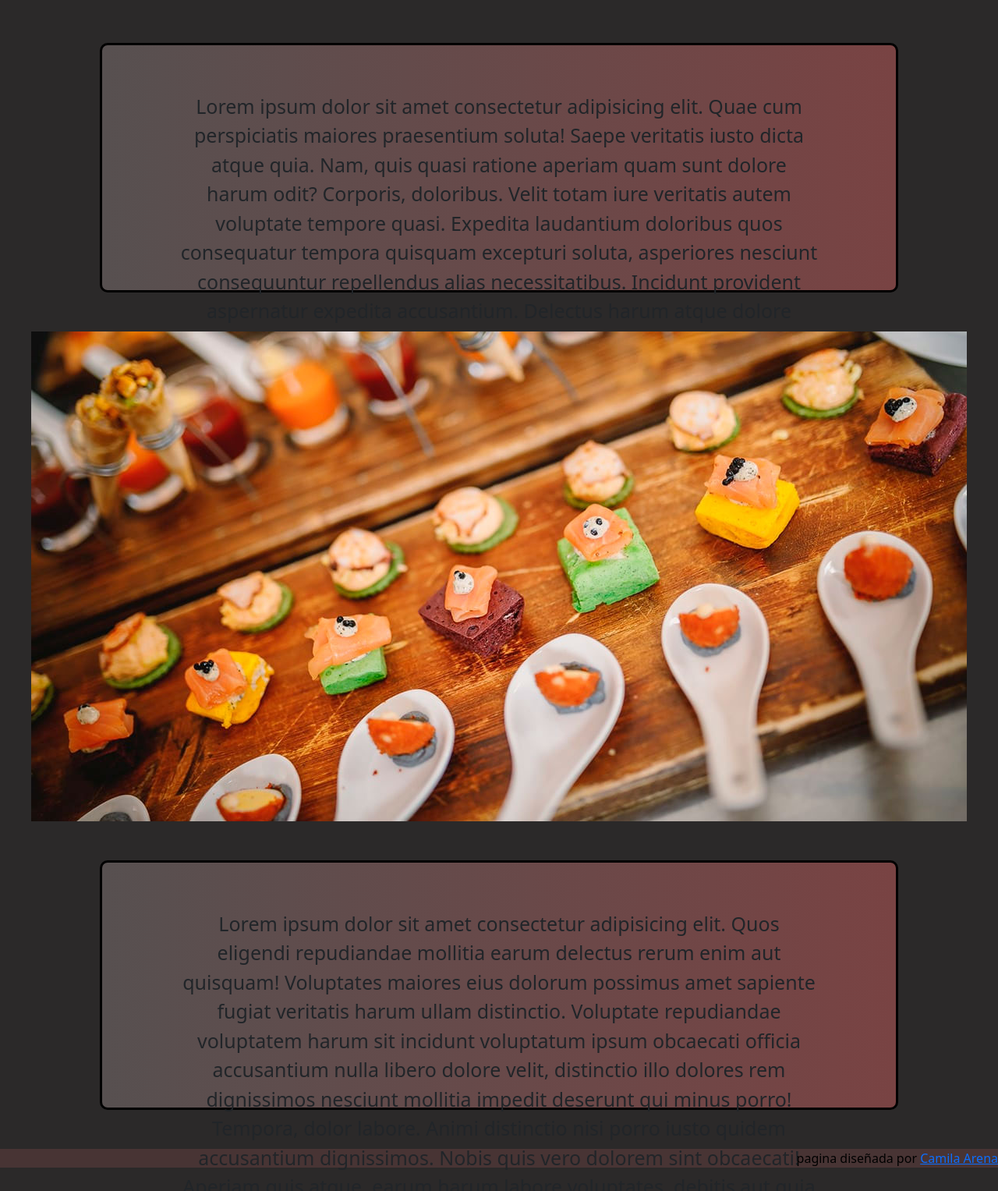
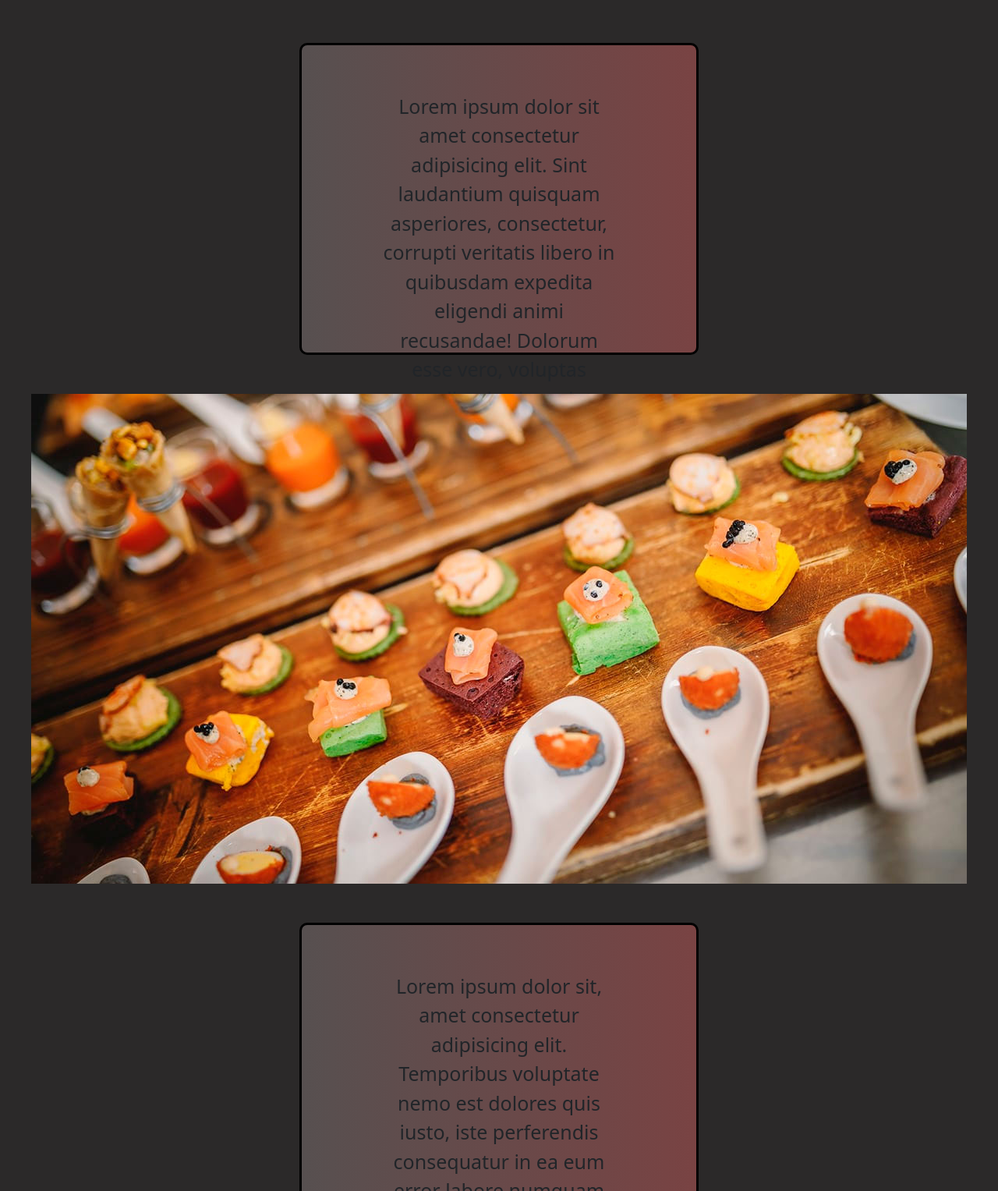
Before and after one commit to belchus/ArenaCamila-Catering2, a website: page pages/sobrenosotros.html in a window 1280 px wide. Shown: the part 653-2180 px from the top of the page at 78% size. Drawn offline with nearby package versions, Linux system fonts and the light colour scheme.

Commit message:
se suben ultimas correcciones

```diff
--- a/pages/sobrenosotros.html
+++ b/pages/sobrenosotros.html
@@ -75,30 +75,22 @@
       </div>
       <div class="padre" col-8>
         <div class="caja">
-          Lorem ipsum dolor sit amet consectetur adipisicing elit. Quae cum perspiciatis maiores praesentium
-          soluta! Saepe veritatis iusto dicta atque quia. Nam, quis quasi ratione aperiam quam sunt dolore
-          harum odit?
-          Corporis, doloribus. Velit totam iure veritatis autem voluptate tempore quasi. Expedita laudantium
-          doloribus quos consequatur tempora quisquam excepturi soluta, asperiores nesciunt consequuntur
-          repellendus alias necessitatibus. Incidunt provident aspernatur expedita accusantium.
-          Delectus harum atque dolore quisquam. Illo culpa voluptatibus repudiandae fuga laudantium sit
-          laborum esse possimus perferendis ipsam deserunt, tenetur inventore a tempore dolorum consequatur!
-          Animi dignissimos excepturi illum necessitatibus eos.
+          Lorem ipsum dolor sit amet consectetur adipisicing elit. Sint laudantium quisquam asperiores, consectetur,
+          corrupti veritatis libero in quibusdam expedita eligendi animi recusandae! Dolorum esse vero, voluptas
+          repellendus iure sint praesentium?
+          Ea non sunt quam fugiat aut culpa harum, eum excepturi quo consequatur accusamus praesentium modi numquam
+          assumenda omnis, dolor soluta optio? Repellat quam placeat et soluta magnam eaque sapiente nobis.
 
         </div>
         <div class=nosotrosfoto>
           <img src="../img/empresa-catering-ibiza-fosh-2.jpg" alt="foto de aperitivos de salmon en diferentes texturas">
         </div>
         <div class="caja">
-          Lorem ipsum dolor sit amet consectetur adipisicing elit. Quos eligendi repudiandae mollitia earum
-          delectus rerum enim aut quisquam! Voluptates maiores eius dolorum possimus amet sapiente fugiat
-          veritatis harum ullam distinctio.
-          Voluptate repudiandae voluptatem harum sit incidunt voluptatum ipsum obcaecati officia accusantium
-          nulla libero dolore velit, distinctio illo dolores rem dignissimos nesciunt mollitia impedit
-          deserunt qui minus porro! Tempora, dolor labore.
-          Animi distinctio nisi porro iusto quidem accusantium dignissimos. Nobis quis vero dolorem sint
-          obcaecati! Aperiam quis atque, earum harum labore voluptates, debitis aut quia nemo sint illum
-          dolorum dicta doloribus.
+          Lorem ipsum dolor sit, amet consectetur adipisicing elit. Temporibus voluptate nemo est dolores quis iusto,
+          iste perferendis consequatur in ea eum error labore numquam totam aliquid ex! Accusamus, qui eum.
+          Nisi reprehenderit neque eligendi magni voluptas fuga? Suscipit distinctio hic aspernatur quis, corrupti natus
+          necessitatibus. Sequi eius officiis beatae voluptatem fuga quas necessitatibus soluta! Nemo ipsa repellat
+          repellendus velit nostrum.
         </div>
       </div>
 
--- a/scss/style.scss
+++ b/scss/style.scss
@@ -59,7 +59,7 @@ body{
 
         .caja{
                 background-image:linear-gradient( to left,rgb(121, 67, 67),rgb(87, 80, 80));
-              @include sizes(80vw,40vh);
+              @include sizes(40vw,50vh);
                 margin: 50px;
                 padding: 60px 100px 100px;
                 border-radius: 10px;
@@ -91,9 +91,6 @@ body{
 
         }
     }
-    }
-    .fotonosotros{
-        width: 100%;
     }
     .madre{
         display: flex;
@@ -138,25 +135,27 @@ body{
 @media screen and(max-width:480px){
     body{
 
+.nombre{
+    font-size: 10px;
+    margin-top: 2px;
+}
 
-        .caja{
-           display: none;
-
-        }
-
+.padre{
+    .caja{
+        @include sizes(20vw,80vh);
     }
+}
         .formulario{
             font-size: 10px;
         }
     }
-
+}
 
 @media screen and(min-width:481px){
     body{
         .padre{
 .caja{
-    width: 378px;
-    height: 1000px;
+    @include sizes(20vw,80vh);
 }
     }
     .formulario{
```
Also changed, not shown: css/main.css.
